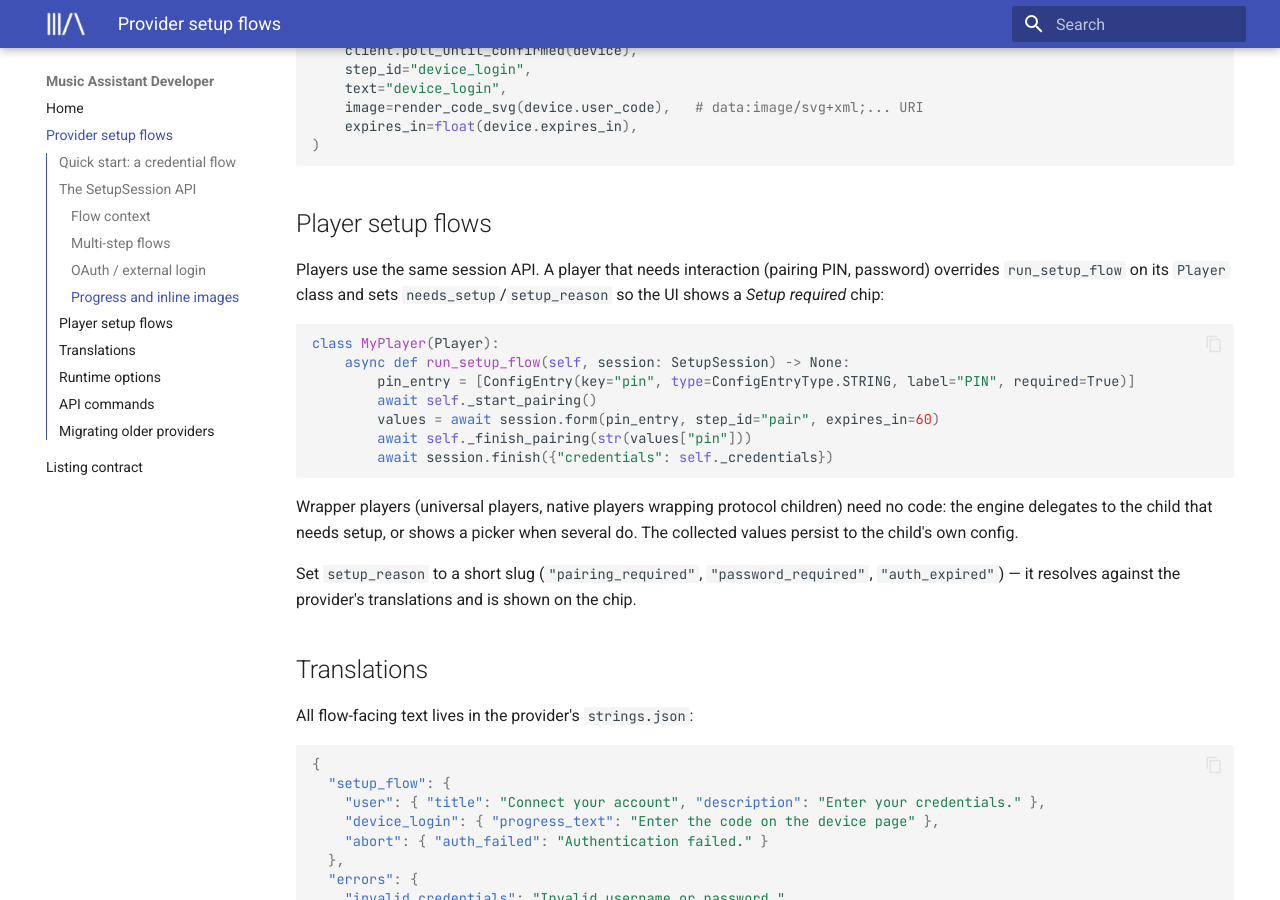
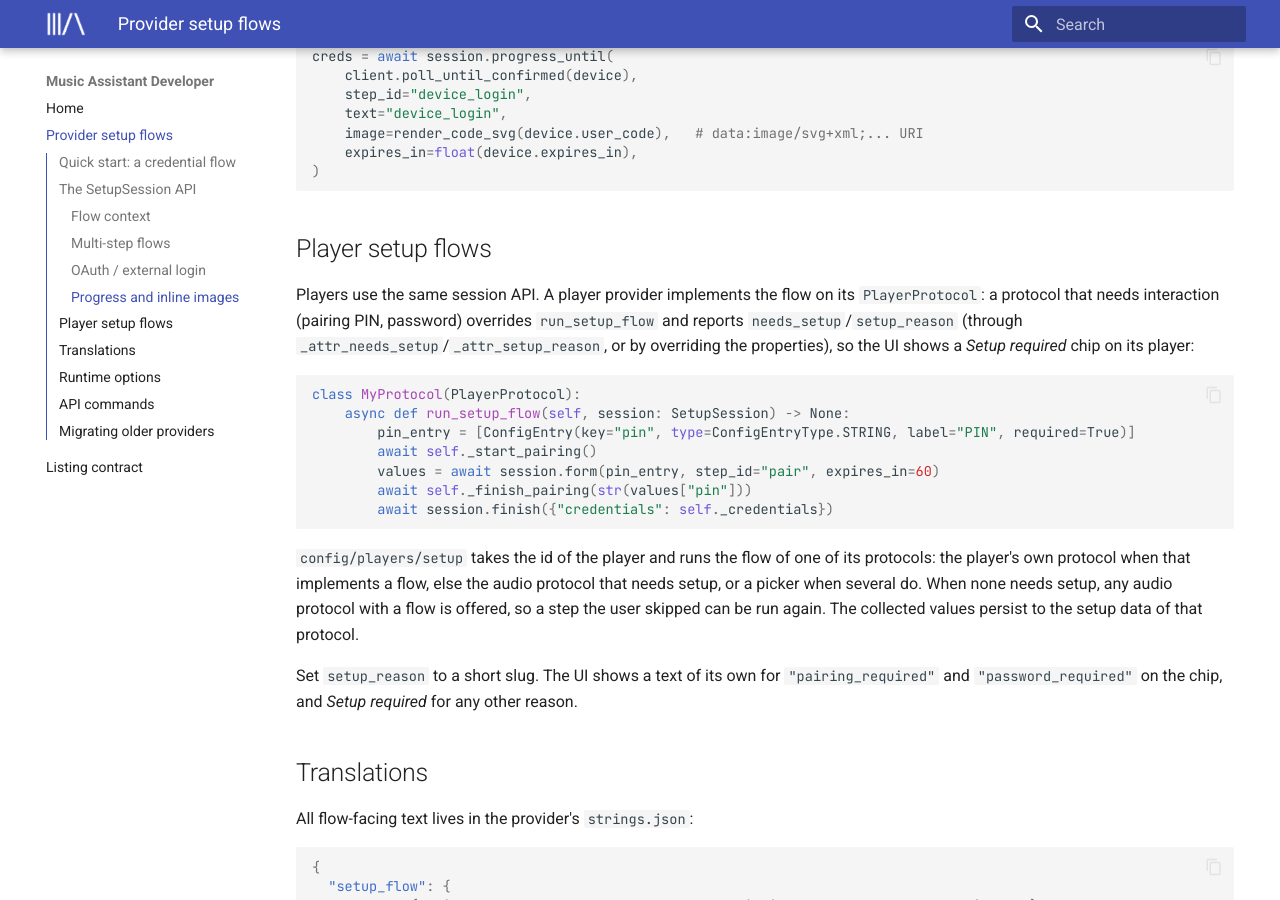
Before and after one commit to music-assistant/developers.music-assistant.io, an MkDocs documentation site: the page built from docs/setup-flows.md, in a window 1280 px wide and 900 px high, scrolled down 2874 px. Built offline with MkDocs 1.6.1 and Material for MkDocs 9.7.7, drawn with Linux system fonts in a browser that asks for light colours; some of the changed text lies outside the part shown.

Commit message:
Describe player setup flows on the protocol of a player

````diff
--- a/docs/setup-flows.md
+++ b/docs/setup-flows.md
@@ -59,7 +59,7 @@ Everything the user sees is translatable — see [Translations](#translations).
 
 - `kind` — `"setup"` (new) or `"reconfigure"` (existing target)
 - `reason` — `"user"`, `"auth"` (re-auth needed) or `"error"` (target failed to load)
-- `instance_id` / `player_id` — the existing target, for reconfigure and player flows
+- `instance_id` / `player_id` — the existing target, for reconfigure and player flows; in a player flow `player_id` is the id of the protocol whose flow runs
 - `setup_data` — the decrypted values from a previous run, for prefill
 - `values` — the target's current options values
 
@@ -110,10 +110,10 @@ creds = await session.progress_until(
 
 ## Player setup flows
 
-Players use the same session API. A player that needs interaction (pairing PIN, password) overrides `run_setup_flow` on its `Player` class and sets `needs_setup`/`setup_reason` so the UI shows a *Setup required* chip:
+Players use the same session API. A player provider implements the flow on its `PlayerProtocol`: a protocol that needs interaction (pairing PIN, password) overrides `run_setup_flow` and reports `needs_setup`/`setup_reason` (through `_attr_needs_setup`/`_attr_setup_reason`, or by overriding the properties), so the UI shows a *Setup required* chip on its player:
 
 ```python
-class MyPlayer(Player):
+class MyProtocol(PlayerProtocol):
     async def run_setup_flow(self, session: SetupSession) -> None:
         pin_entry = [ConfigEntry(key="pin", type=ConfigEntryType.STRING, label="PIN", required=True)]
         await self._start_pairing()
@@ -122,9 +122,9 @@ class MyPlayer(Player):
         await session.finish({"credentials": self._credentials})
 ```
 
-Wrapper players (universal players, native players wrapping protocol children) need no code: the engine delegates to the child that needs setup, or shows a picker when several do. The collected values persist to the child's own config.
+`config/players/setup` takes the id of the player and runs the flow of one of its protocols: the player's own protocol when that implements a flow, else the audio protocol that needs setup, or a picker when several do. When none needs setup, any audio protocol with a flow is offered, so a step the user skipped can be run again. The collected values persist to the setup data of that protocol.
 
-Set `setup_reason` to a short slug (`"pairing_required"`, `"password_required"`, `"auth_expired"`) — it resolves against the provider's translations and is shown on the chip.
+Set `setup_reason` to a short slug. The UI shows a text of its own for `"pairing_required"` and `"password_required"` on the chip, and *Setup required* for any other reason.
 
 ## Translations
 
````
